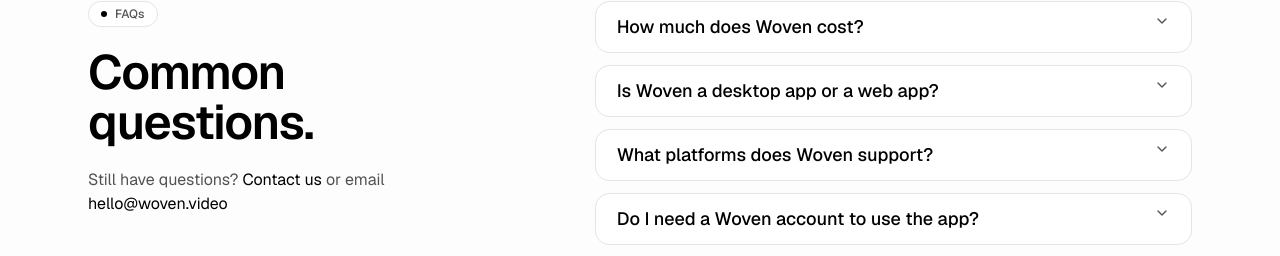
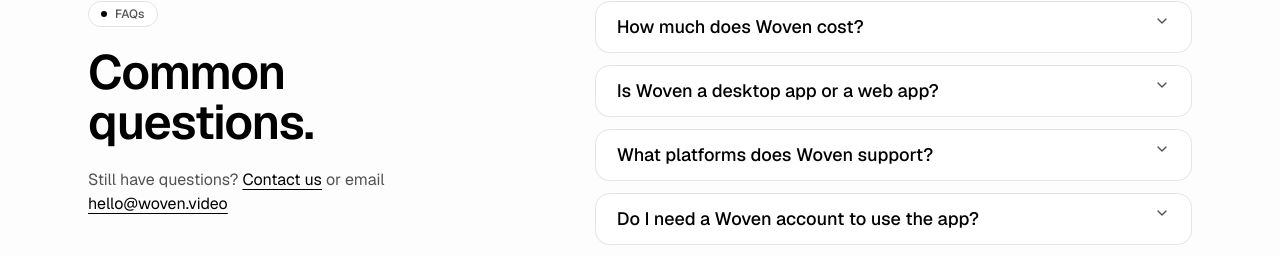
Before and after one commit to namank42/woven-video, a Next.js app: page / in a window 1280 px wide. Shown: the part 4272-4528 px from the top of the page. Built offline with nearby package versions, Linux system fonts and the light colour scheme; no server answers.

Commit message:
fix(contact): always underline FAQ contact links for affordance

```diff
--- a/app/page.tsx
+++ b/app/page.tsx
@@ -598,14 +598,14 @@
               Still have questions?{" "}
               <Link
                 href="/contact"
-                className="text-foreground underline-offset-4 hover:underline"
+                className="text-foreground underline underline-offset-4 hover:no-underline"
               >
                 Contact us
               </Link>{" "}
               or email{" "}
               <a
                 href="mailto:hello@woven.video"
-                className="text-foreground underline-offset-4 hover:underline"
+                className="text-foreground underline underline-offset-4 hover:no-underline"
               >
                 hello@woven.video
               </a>
```
